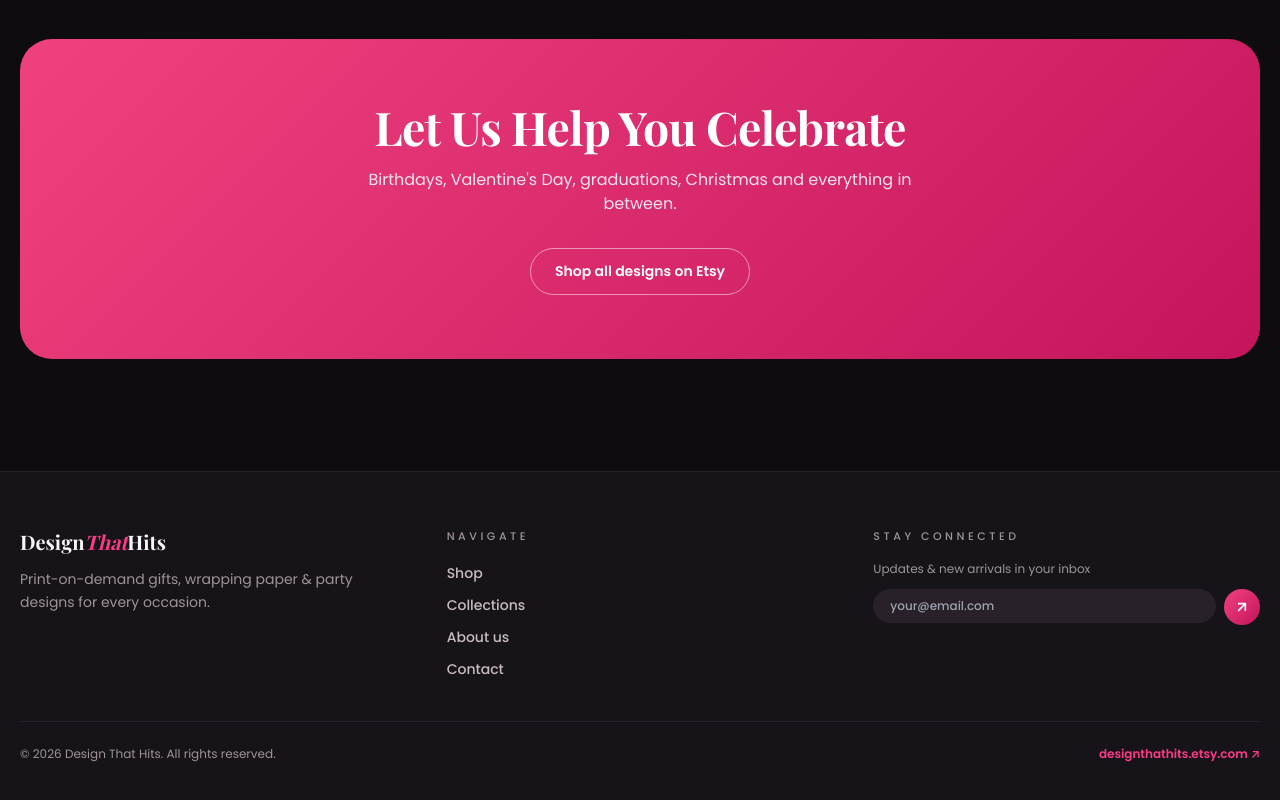
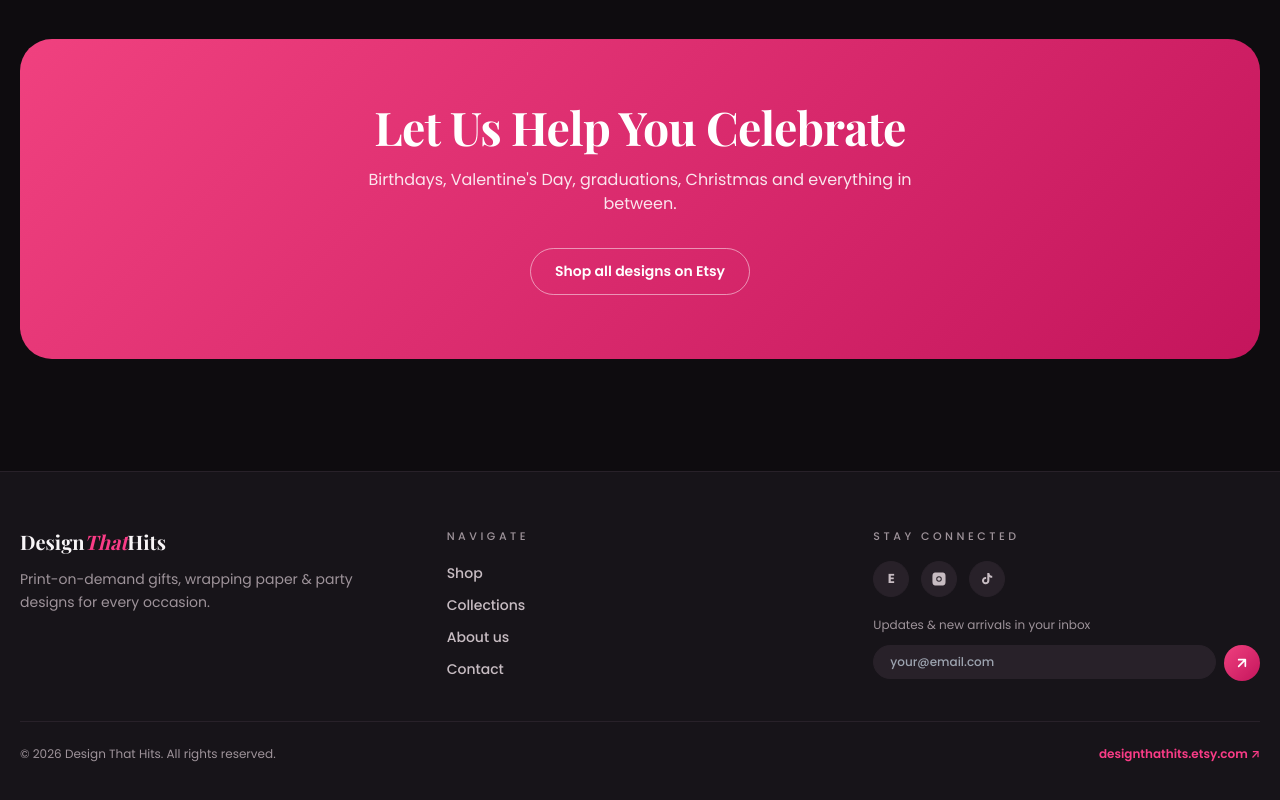
Before and after one commit to tjrosario/design-that-hits, a Next.js app: page / in a window 1280 px wide. Shown: the part 3227-4027 px from the top of the page. Built offline with nearby package versions, Linux system fonts and the light colour scheme; no server answers; a web font is replaced by a local one.

Commit message:
link the social profiles from the footer

```diff
--- a/src/components/layout/Footer.tsx
+++ b/src/components/layout/Footer.tsx
@@ -1,4 +1,31 @@
 import Link from "next/link";
+import { SOCIAL_PROFILES } from "@/lib/social";
+
+/** Brand glyphs for the footer profile links. Decorative: the <a> carries the label. */
+function SocialIcon({ label }: { label: string }) {
+  const common = { className: "h-4 w-4", viewBox: "0 0 24 24", fill: "currentColor", "aria-hidden": true } as const;
+
+  if (label === "Instagram") {
+    return (
+      <svg {...common}>
+        <path d="M12 2.16c3.2 0 3.58.01 4.85.07 1.17.05 1.8.25 2.23.41.56.22.96.48 1.38.9.42.42.68.82.9 1.38.16.42.36 1.06.41 2.23.06 1.27.07 1.65.07 4.85s-.01 3.58-.07 4.85c-.05 1.17-.25 1.8-.41 2.23-.22.56-.48.96-.9 1.38-.42.42-.82.68-1.38.9-.42.16-1.06.36-2.23.41-1.27.06-1.65.07-4.85.07s-3.58-.01-4.85-.07c-1.17-.05-1.8-.25-2.23-.41-.56-.22-.96-.48-1.38-.9-.42-.42-.68-.82-.9-1.38-.16-.42-.36-1.06-.41-2.23C2.17 15.58 2.16 15.2 2.16 12s.01-3.58.07-4.85c.05-1.17.25-1.8.41-2.23.22-.56.48-.96.9-1.38.42-.42.82-.68 1.38-.9.42-.16 1.06-.36 2.23-.41C8.42 2.17 8.8 2.16 12 2.16Zm0 5.68a4.16 4.16 0 1 0 0 8.32 4.16 4.16 0 0 0 0-8.32Zm0 6.86a2.7 2.7 0 1 1 0-5.4 2.7 2.7 0 0 1 0 5.4Zm5.3-7.02a.97.97 0 1 1-1.94 0 .97.97 0 0 1 1.94 0Z" />
+      </svg>
+    );
+  }
+  if (label === "TikTok") {
+    return (
+      <svg {...common}>
+        <path d="M16.6 5.82a4.28 4.28 0 0 1-1.06-2.82h-3.1v11.6a2.45 2.45 0 0 1-2.45 2.4 2.45 2.45 0 1 1 .72-4.79V9.03a5.53 5.53 0 1 0 4.83 5.49V8.9a7.35 7.35 0 0 0 4.3 1.38V7.18a4.3 4.3 0 0 1-3.24-1.36Z" />
+      </svg>
+    );
+  }
+  // Etsy has no common glyph, so its mark is the wordmark letter.
+  return (
+    <span className="text-[13px] font-bold leading-none" aria-hidden="true">
+      E
+    </span>
+  );
+}
 
 export function Footer() {
   return (
@@ -36,6 +63,25 @@ export function Footer() {
             <p className="eyebrow mb-4 block">
               Stay Connected
             </p>
+            {/* rel="me" is the identity marker for these links, and it is what corroborates
+                the Organization sameAs list in the home page's structured data. */}
+            <ul className="flex items-center gap-3 mb-5">
+              {SOCIAL_PROFILES.map(({ label, url }) => (
+                <li key={label}>
+                  <a
+                    href={url}
+                    target="_blank"
+                    rel="me noopener noreferrer"
+                    aria-label={`Design That Hits on ${label}`}
+                    className="flex items-center justify-center w-9 h-9 rounded-full transition-opacity hover:opacity-75"
+                    style={{ background: 'var(--surface-2)', border: '1px solid var(--border-soft)', color: 'var(--text-soft)' }}
+                  >
+                    <SocialIcon label={label} />
+                  </a>
+                </li>
+              ))}
+            </ul>
+
             <p className="text-xs mb-3" style={{ color: 'var(--text-muted)' }}>Updates & new arrivals in your inbox</p>
             <div className="flex gap-2">
               {/*
```
